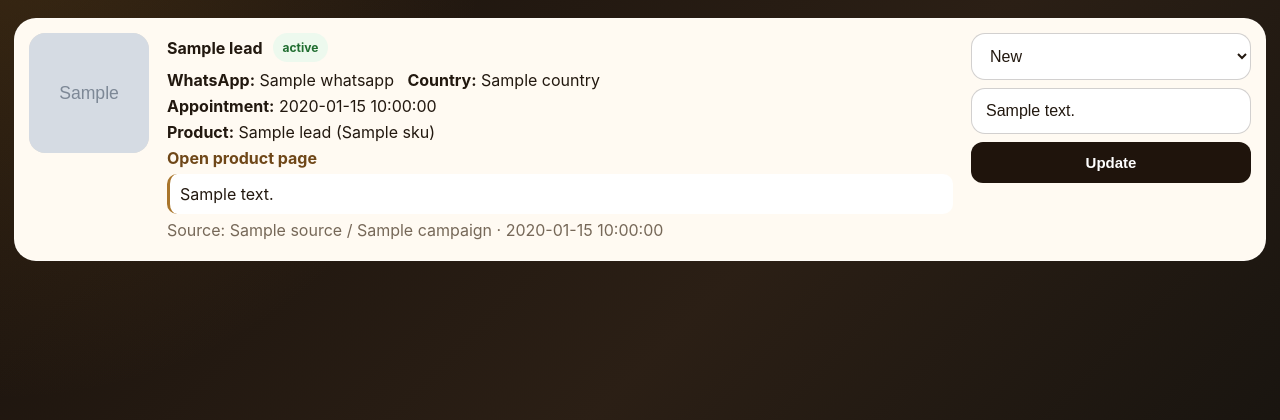
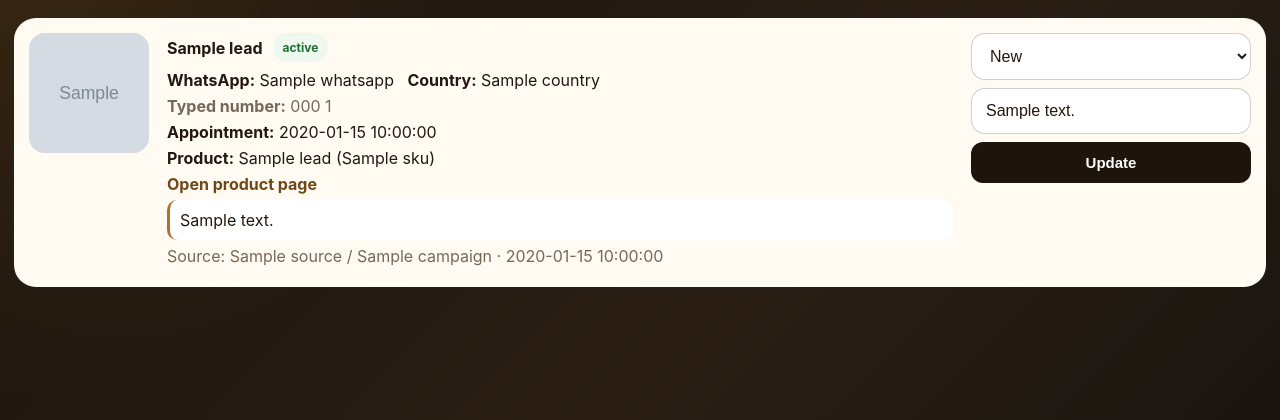
Before and after one commit to karanc21-ai/video, a Flask app: template templates/admin.html in a window 1280 px wide. Shown: the part 87-507 px from the top of the page. Run offline with Flask 3, Linux system fonts and the light colour scheme; the template is opened without the code that fills it: most values are stand-ins (such as "Sample title", 1, 10 or a date in 2020); grey boxes marked "Sample" are stand-in pictures.

Commit message:
Update admin.html

```diff
--- a/templates/admin.html
+++ b/templates/admin.html
@@ -31,6 +31,7 @@
               <span class="status-pill ready">{{ lead.status or 'New' }}</span>
             </div>
             <p><strong>WhatsApp:</strong> {{ lead.whatsapp }} &nbsp; <strong>Country:</strong> {{ lead.country }}</p>
+            {% if lead.phone_number %}<p class="muted"><strong>Typed number:</strong> {{ lead.country_code }} {{ lead.phone_number }}</p>{% endif %}
             <p><strong>Appointment:</strong> {{ lead.appointment_datetime }}</p>
             <p><strong>Product:</strong> {{ lead.product_title }} {% if lead.sku %}({{ lead.sku }}){% endif %}</p>
             {% if lead.product_url %}<p><a href="{{ lead.product_url }}" target="_blank" rel="noopener">Open product page</a></p>{% endif %}
```
